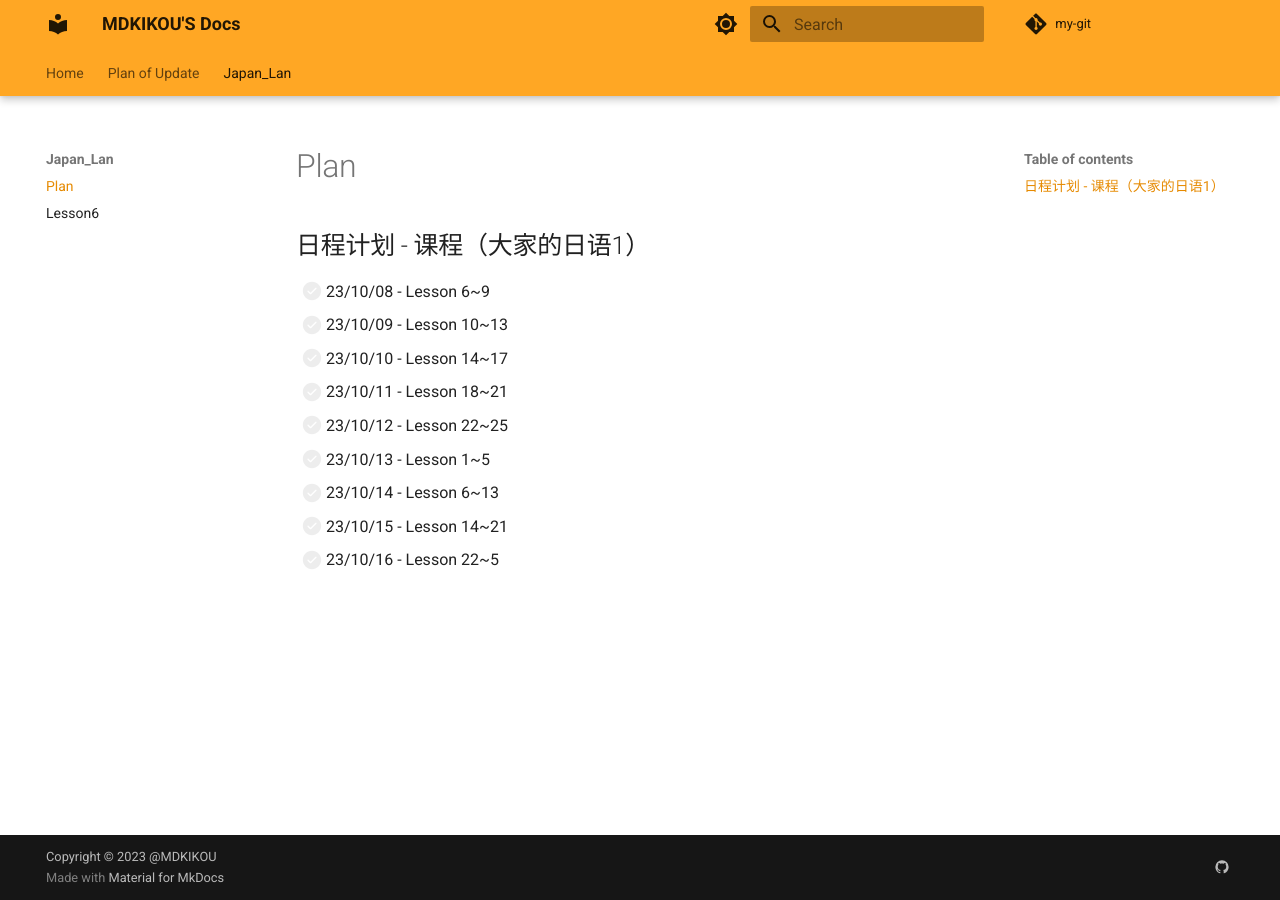
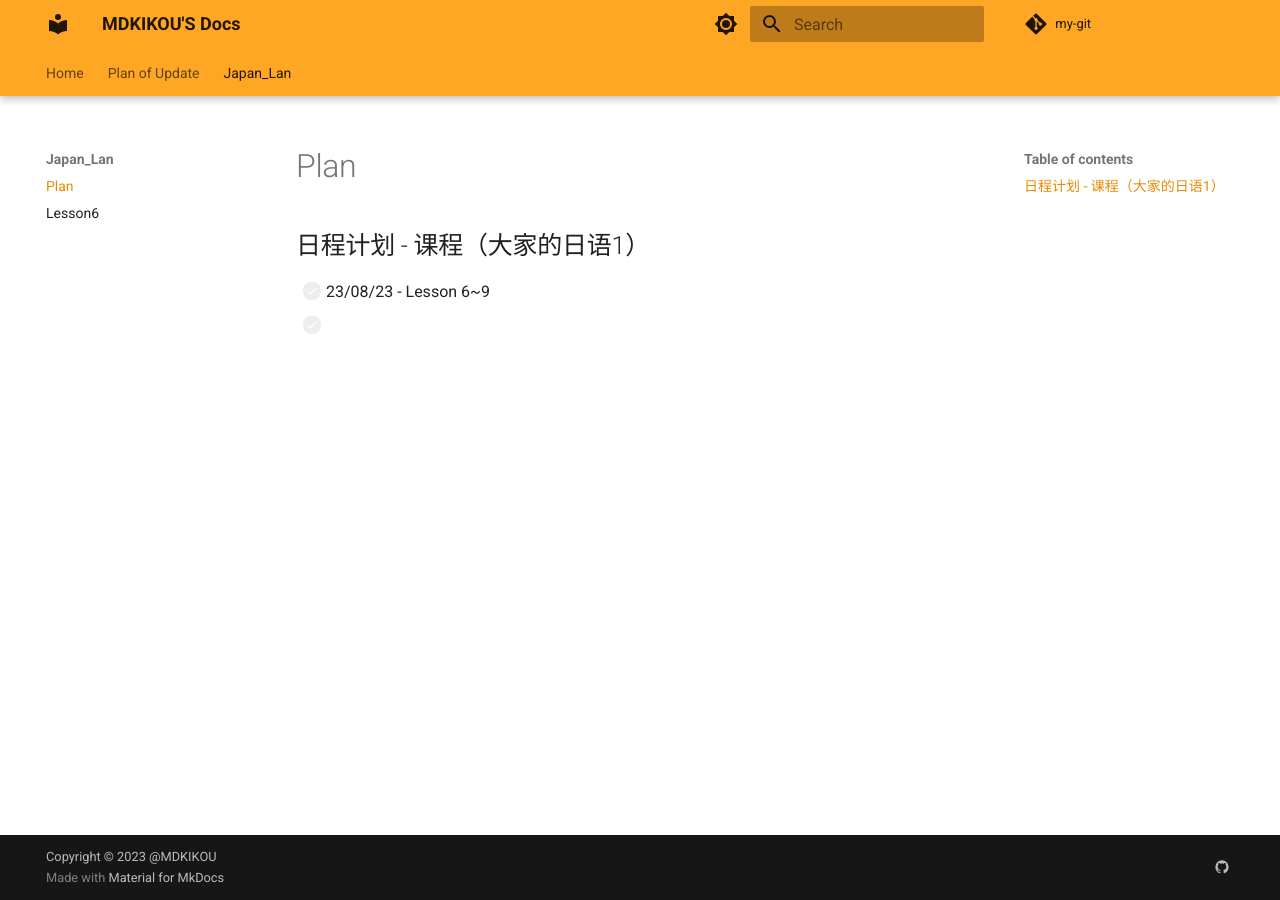
Before and after one commit to mdkikou/MK.MDKIKOU, an MkDocs documentation site: the page built from docs/Japan_Lan/Plan.md, in a window 1280 px wide. Built offline with MkDocs 1.6.1 and Material for MkDocs 9.7.7, drawn with Linux system fonts in a browser that asks for light colours; comment, search, counter and statistics services are not loaded.

Commit message:
$ADDing intial documentation files

```diff
--- a/docs/Japan_Lan/Plan.md
+++ b/docs/Japan_Lan/Plan.md
@@ -2,12 +2,5 @@
 
 
 
-- [ ] 23/10/08 - Lesson 6~9
-- [ ] 23/10/09 - Lesson 10~13
-- [ ] 23/10/10 - Lesson 14~17
-- [ ] 23/10/11 - Lesson 18~21
-- [ ] 23/10/12 - Lesson 22~25
-- [ ] 23/10/13 - Lesson 1~5
-- [ ] 23/10/14 - Lesson 6~13
-- [ ] 23/10/15 - Lesson 14~21
-- [ ] 23/10/16 - Lesson 22~5
+- [ ] 23/08/23 - Lesson 6~9
+- [ ]
```
Also changed, not shown: docs/Blog/2023.md (added, +31 -0 lines), docs/Plan/plan.md (+3 -2 lines).
